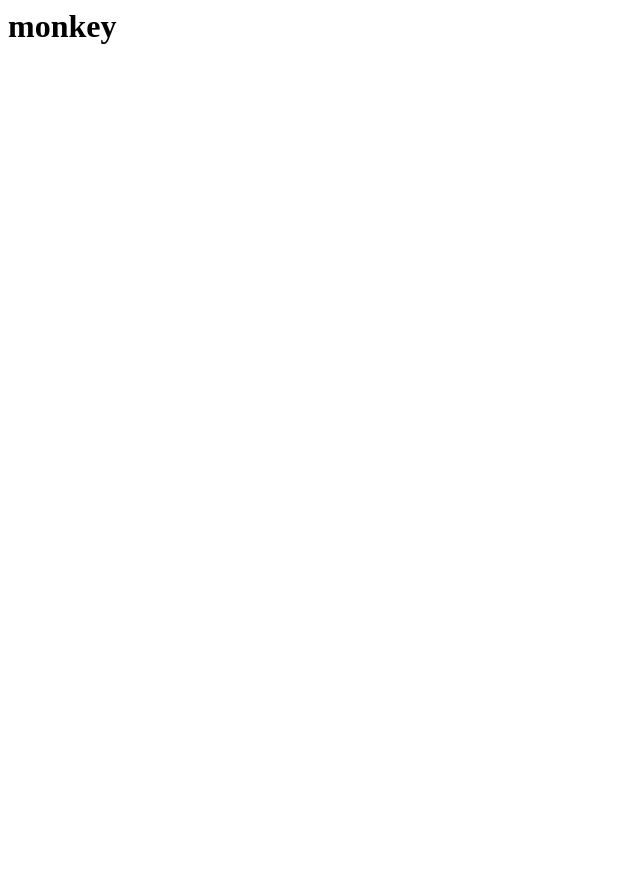
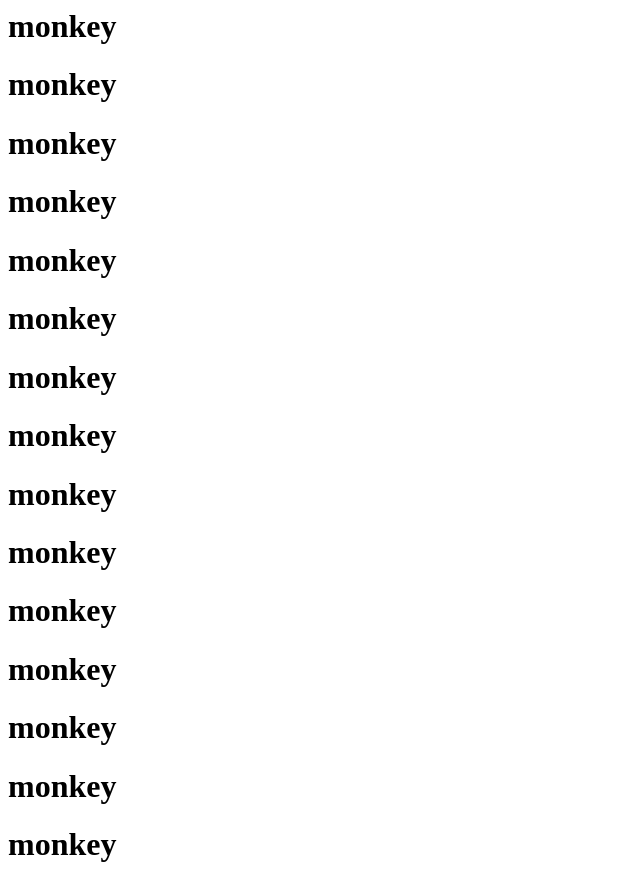
Before and after one commit to axelopperud/monkey, a plain HTML site: page index.html in a window 1280 px wide. Shown: the whole page, without its empty margins (0-640 px from the left). Before the commit the page ends 800 px from the top, so only its background shows below. Drawn offline with Linux system fonts and the light colour scheme.

Commit message:
Update index.html

```diff
--- a/index.html
+++ b/index.html
@@ -1,4 +1,19 @@
 <body>
     <h1>monkey</h1>
+    <h1>monkey</h1>
+    <h1>monkey</h1>
+    <h1>monkey</h1>
+    <h1>monkey</h1>
+    <h1>monkey</h1>
+    <h1>monkey</h1>
+    <h1>monkey</h1>
+    <h1>monkey</h1>
+    <h1>monkey</h1>
+    <h1>monkey</h1>
+    <h1>monkey</h1>
+    <h1>monkey</h1>
+    <h1>monkey</h1>
+    <h1>monkey</h1>
+
 
 </body>
```
